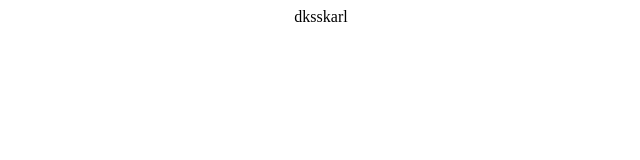
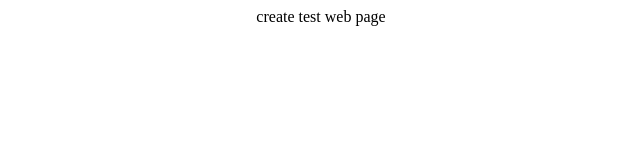
Before and after one commit to AnNamGi/voddl93, a plain HTML site: page index.html in a window 1280 px wide. Shown: the full height of the page, 319-959 px from the left. Drawn offline with Linux system fonts and the light colour scheme.

Commit message:
Update index.html

```diff
--- a/index.html
+++ b/index.html
@@ -1,11 +1,11 @@
 <html>
 <head>
-<title>DNS Hosting</title>
+<title>Test webpage</title>
 </head>
 
 <body>
 <div style="width: 100%; front-size: 80px; font-weigh: bold; text-align: center;">
-dksskarl
+create test web page
 </div>
 </body>
 </html>
```
